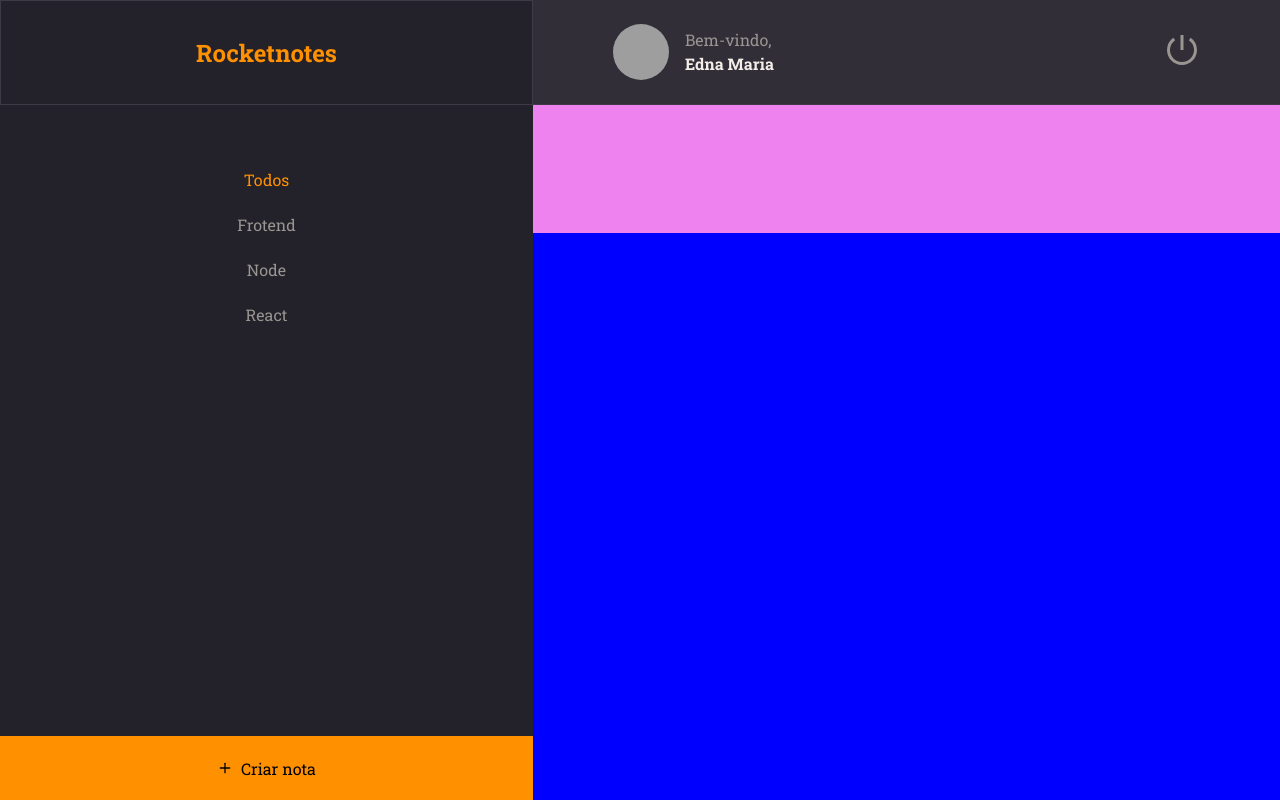
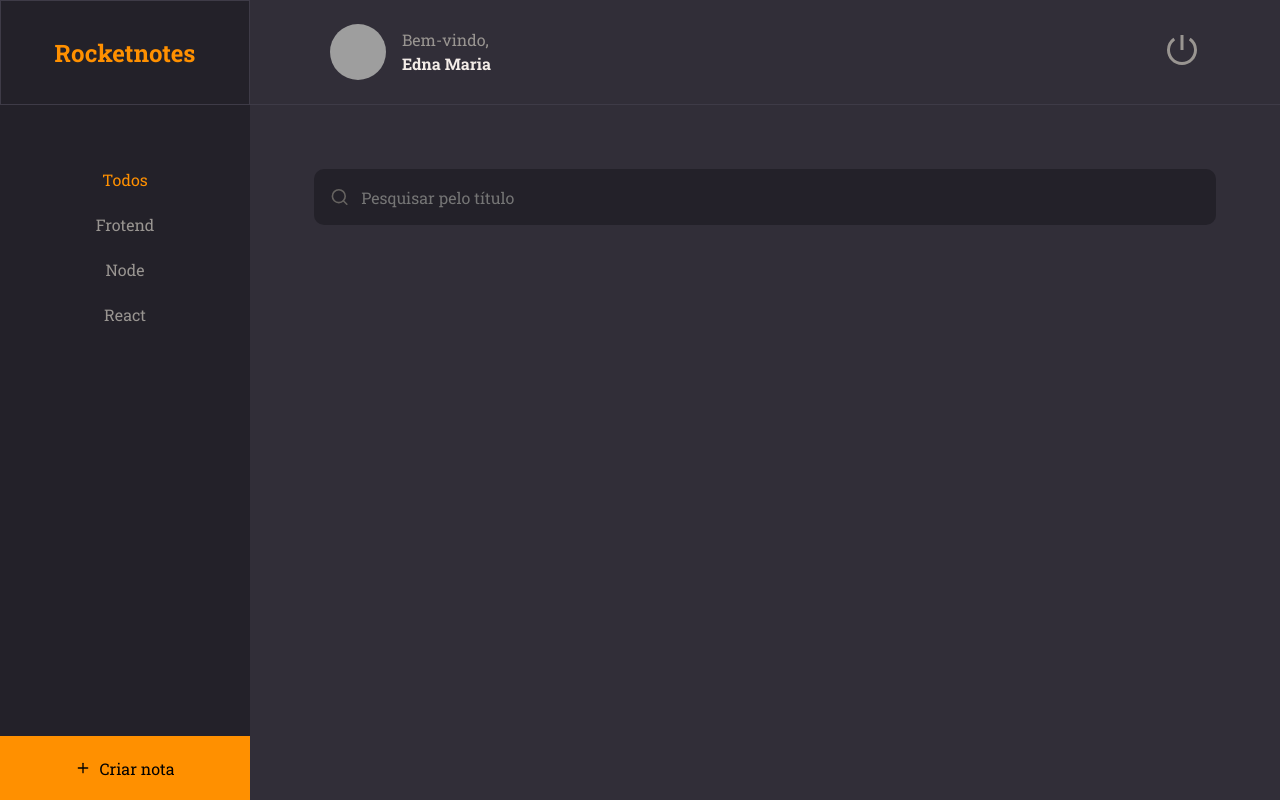
Before and after one commit to Edna06/project-react, a React (Vite) app in the folder rocketnotes/: page / in a window 1280 px wide. Built offline with nearby package versions, Linux system fonts and the light colour scheme; grey boxes are pictures that could not be loaded.

Commit message:
addition components icons styled

```diff
--- /dev/null
+++ b/rocketnotes/src/components/Input/index.jsx
@@ -0,0 +1,13 @@
+import { Container } from "./styles";
+
+//eu nõa vou poder utilizar o Icon com a inicial minúscula(de acordo com os parâmetros, deve ser escrito com a inicial maiúscula). Por isso, faço a conversão para receber a propriedade
+export function Input({icon: Icon, ...rest}){
+return(
+
+  <Container>
+    {Icon && <Icon size={20} />}
+    {/* só irá mostrar o ícone se ele de fato existir(vou utilizar essa propriedade porque não são todas as telas que utilizam ícone no input) */}
+      <input {...rest}/>
+  </Container>
+)
+}
--- /dev/null
+++ b/rocketnotes/src/components/Input/styles.js
@@ -0,0 +1,38 @@
+import styled from 'styled-components'
+
+
+export const Container = styled.div`
+  width: 100%;
+  display: flex;
+  align-items: center;
+
+
+  background-color: ${({theme}) => theme.COLORS.BACKGROUND_900};
+  color: ${({theme}) => theme.COLORS.GRAY_300};
+
+
+  margin-bottom: 8px;
+  border-radius: 10px;
+
+  > input{
+    height: 56px;
+    width: 100%;
+
+    padding: 12px;
+
+    color: ${({theme}) => theme.COLORS.WHITE};
+    background: transparent;
+    border: 0;
+
+
+    /* adicionando estilização ao placeholder */
+    &:placeholder{
+    color: ${({theme}) => theme.COLORS.GRAY_300}
+    }
+  }
+
+  > svg{
+    margin-left: 16px;
+  }
+
+`
--- a/rocketnotes/src/pages/Home/index.jsx
+++ b/rocketnotes/src/pages/Home/index.jsx
@@ -1,9 +1,10 @@
-import {FiPlus} from "react-icons/fi"
+import {FiSearch ,FiPlus} from "react-icons/fi"
 
 import { Container, Brand, Menu, Search, Content, NewNote } from './styles'
 
 import {Header} from '../../components/Header/index'
 import { ButtonText } from '../../components/ButtonText/index'
+import { Input } from "../../components/Input/index"
 
 export function Home(){
   return(
@@ -30,12 +31,10 @@
       <li>
       <ButtonText title="React"/>
       </li>
-
-
       </Menu>
 
       <Search>
-
+      <Input placeholder="Pesquisar pelo título" icon={FiSearch}/>
       </Search>
 
       <Content>
--- a/rocketnotes/src/pages/Home/styles.js
+++ b/rocketnotes/src/pages/Home/styles.js
@@ -5,7 +5,8 @@
   height: 100vh;
 
   display: grid;
-  grid-template-areas: 250px auto;
+
+  grid-template-columns: 250px auto;
   grid-template-rows: 105px 128px auto 64px;
   grid-template-areas:
     'brand header'
@@ -47,12 +48,11 @@
 
 export const Search = styled.div`
   grid-area: search;
-  background: violet;
+  padding: 64px 64px 0;
 `
 
 export const Content = styled.div`
   grid-area: content;
-  background: blue;
 `
 
 export const NewNote = styled.button`
```
